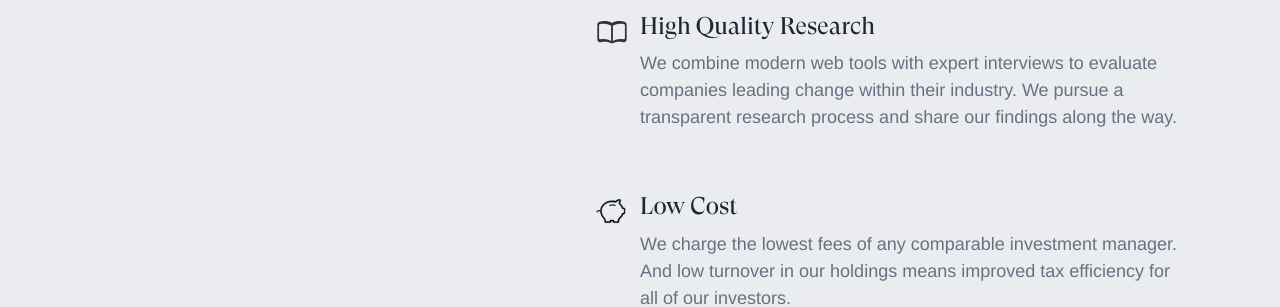
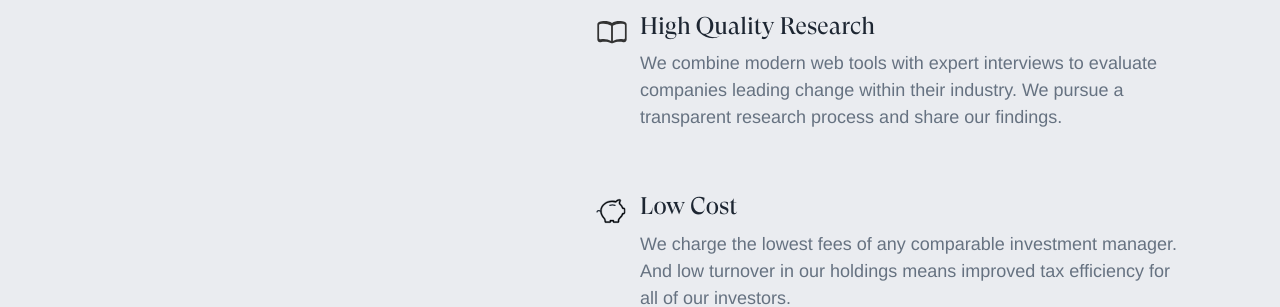
Before and after one commit to willanderson/Upholdings, a Jekyll site: the page built from index.md, in a window 1280 px wide and 900 px high, scrolled down 1229 px. Shown: the part 207-514 px from the top of the window. Built offline with Jekyll 4.4.1, drawn with Linux system fonts in a browser that asks for light colours; nearby versions of some CDN libraries; some web fonts are replaced.

Commit message:
Updated Index

```diff
--- a/index.md
+++ b/index.md
@@ -13,7 +13,7 @@ differenceA_p: We target double digit returns by buying-and-holding 25 of the wo
 differenceB_h3: High Quality Research
 differenceB_p: We combine modern web tools with expert interviews to evaluate companies
   leading change within their industry. We pursue a transparent research process and
-  share our findings along the way.
+  share our findings.
 differenceC_h3: Low Cost
 differenceC_p: We charge the lowest fees of any comparable investment manager. And
   low turnover in our holdings means improved tax efficiency for all of our investors.
```
